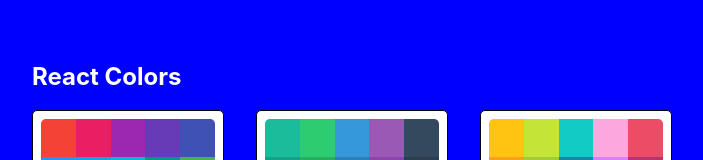
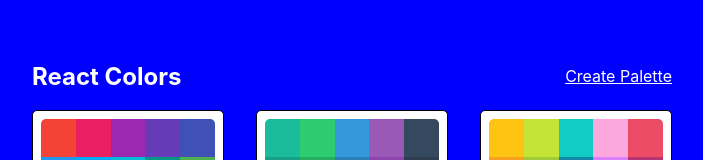
Before and after one commit to bineetNaidu/UI-Colors-App, a React (Create React App) app: page / in a window 1280 px wide. Shown: the top 160 px of the page, without its empty margins (288-991 px from the left). Built offline with nearby package versions, Linux system fonts and the light colour scheme.

Commit message:
add NewPaletteFrom Component

```diff
--- a/src/App.js
+++ b/src/App.js
@@ -2,6 +2,7 @@
 import seedColors from "./seedColors";
 import Palette from "./Palette";
 import PaletteList from "./PaletteList";
+import NewPaletteForm from "./NewPaletteForm";
 import SingleColorPalette from "./SingleColorPalette";
 import { generatePalette } from "./colorHelpers";
 import { Route, Switch } from "react-router-dom";
@@ -21,6 +22,7 @@
               <PaletteList palettes={seedColors} {...routerProps} />
             )}
           />
+          <Route exact path="/palette/new" render={() => <NewPaletteForm />} />
           <Route
             exact
             path="/palette/:id"
--- /dev/null
+++ b/src/NewPaletteForm.jsx
@@ -0,0 +1,13 @@
+import React, { Component } from "react";
+
+class NewPaletteForm extends Component {
+  render() {
+    return (
+      <div>
+        <h1>aexeaxea</h1>
+      </div>
+    );
+  }
+}
+
+export default NewPaletteForm;
--- a/src/PaletteList.jsx
+++ b/src/PaletteList.jsx
@@ -2,6 +2,7 @@
 import MiniPalette from "./MiniPalette";
 import { withStyles } from "@material-ui/styles";
 import PaletteListStyles from "./styles/PaletteListStyles";
+import { Link } from "react-router-dom";
 
 const styles = {
   ...PaletteListStyles,
@@ -18,6 +19,7 @@
         <div className={classes.container}>
           <nav className={classes.nav}>
             <h1>React Colors</h1>
+            <Link to="/palette/new">Create Palette</Link>
           </nav>
           <div className={classes.palettes}>
             {palettes.map((palette) => (
--- a/src/styles/PaletteListStyles.jsx
+++ b/src/styles/PaletteListStyles.jsx
@@ -17,7 +17,11 @@
     display: "flex",
     width: "100%",
     color: "white",
-    justifyContent: "space-betwwen",
+    justifyContent: "space-between",
+    alignItems: "center",
+    "& a": {
+      color: "white",
+    },
   },
   palettes: {
     boxSizing: "border-box",
```
